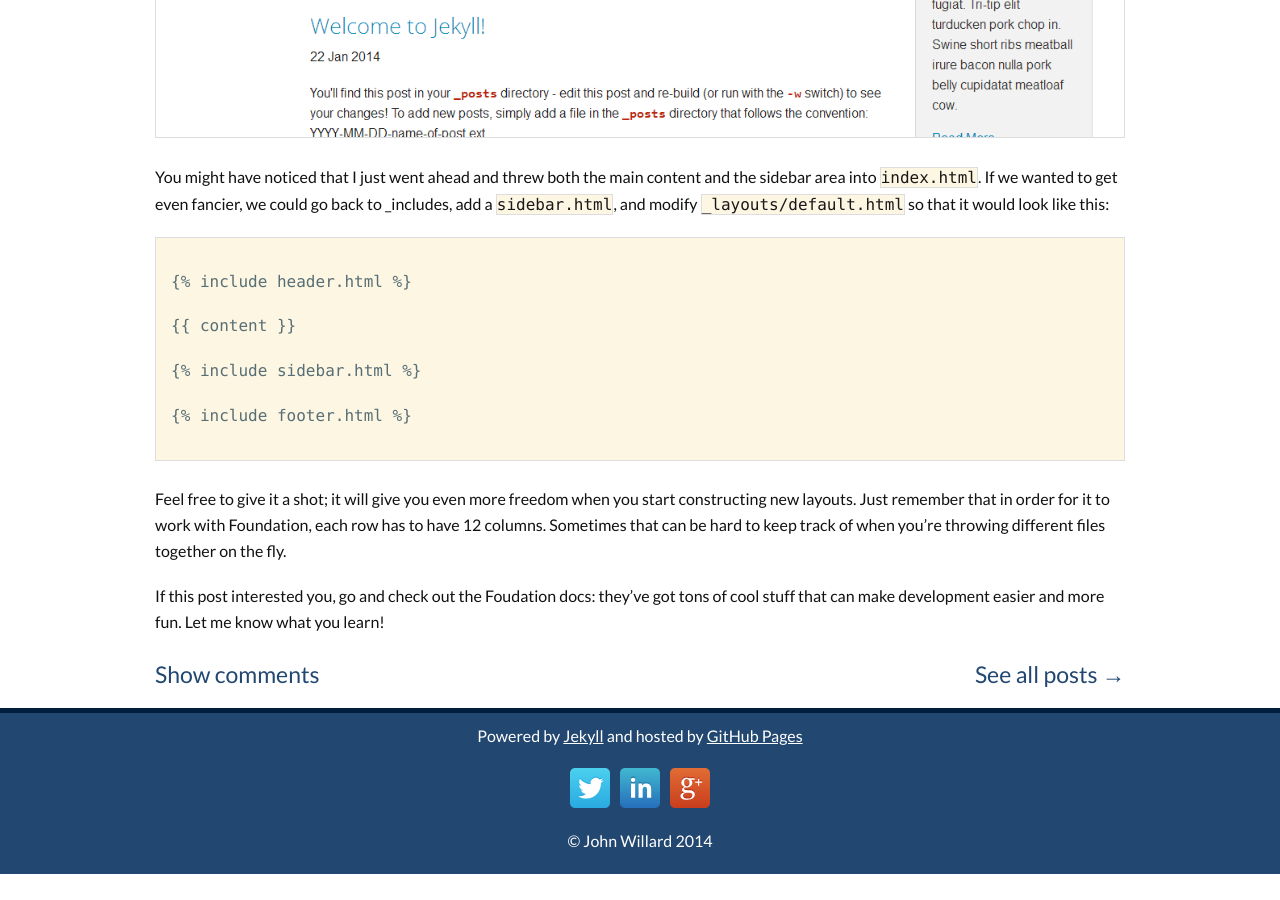
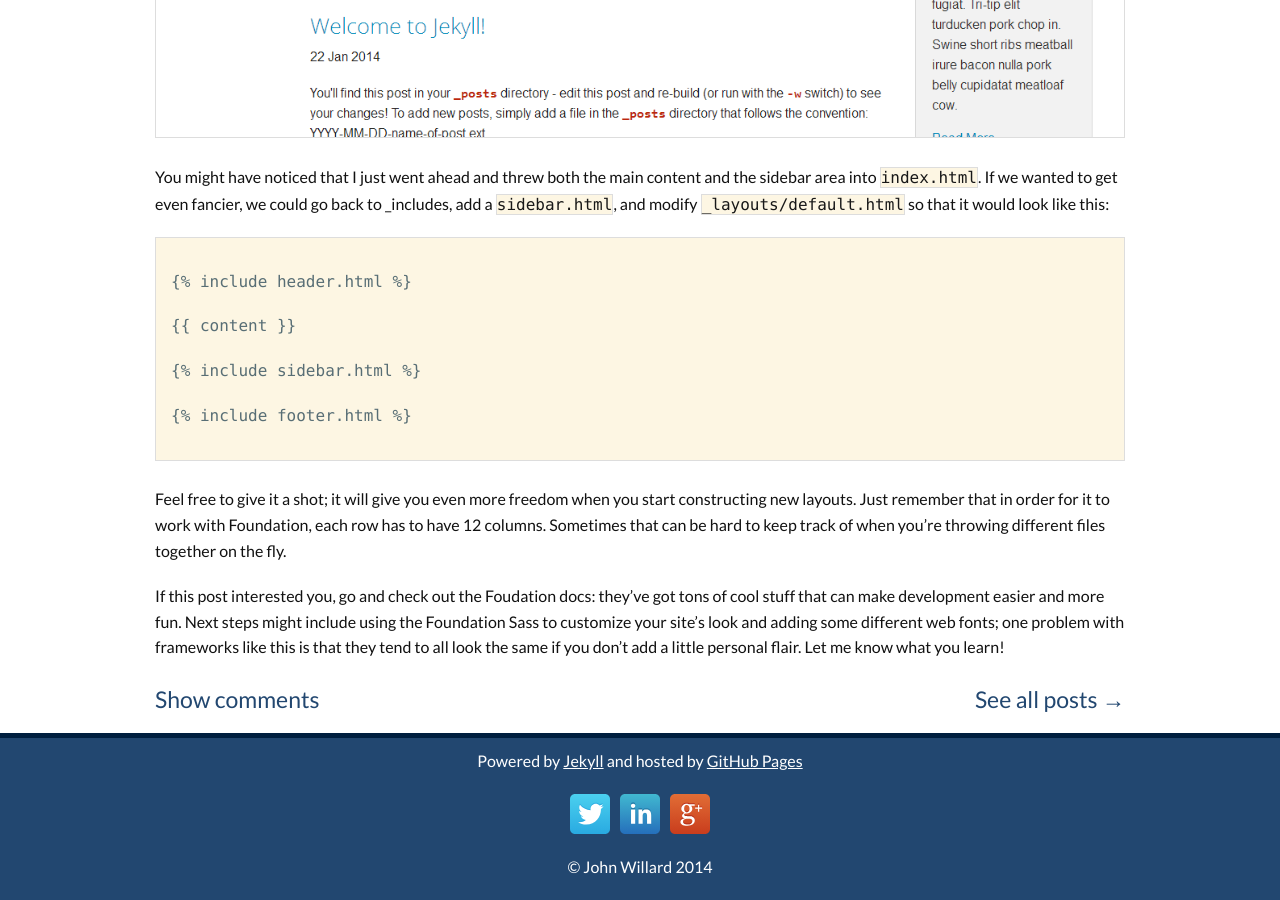
Before and after one commit to jgwil2/jgwil2.github.io, a Jekyll site: the page built from _posts/2014-02-18-building-the-blog-part-2.md, in a window 1280 px wide and 900 px high, scrolled down 5093 px. Built offline with Jekyll 4.4.1, drawn with Linux system fonts in a browser that asks for light colours; nearby versions of some CDN libraries; library files that are not in the unit come from our copies; Markdown is read by kramdown in place of the engine named in the settings; comment, search, counter and statistics services are not loaded; before the commit the page ends 5967 px from its top, so only the background shows below that.

Commit message:
Updated 2014-02-18-building-the-blog-part-2.md

```diff
--- a/_posts/2014-02-18-building-the-blog-part-2.md
+++ b/_posts/2014-02-18-building-the-blog-part-2.md
@@ -176,4 +177,4 @@ You might have noticed that I just went ahead and threw both the main content an
 <br />
 Feel free to give it a shot; it will give you even more freedom when you start constructing new layouts. Just remember that in order for it to work with Foundation, each row has to have 12 columns. Sometimes that can be hard to keep track of when you're throwing different files together on the fly.
 
-If this post interested you, go and check out the Foudation docs: they've got tons of cool stuff that can make development easier and more fun. Let me know what you learn!
+If this post interested you, go and check out the Foudation docs: they've got tons of cool stuff that can make development easier and more fun. Next steps might include using the Foundation Sass to customize your site's look and adding some different web fonts; one problem with frameworks like this is that they tend to all look the same if you don't add a little personal flair. Let me know what you learn!
```
Also changed, not shown: other parts of _posts/2014-02-18-building-the-blog-part-2.md (+2 -1 lines).
